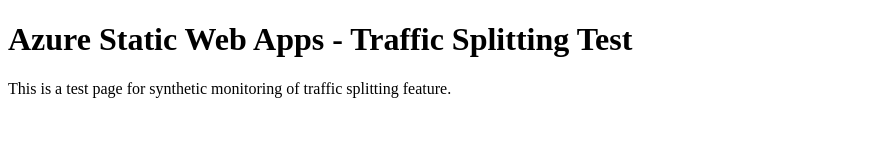
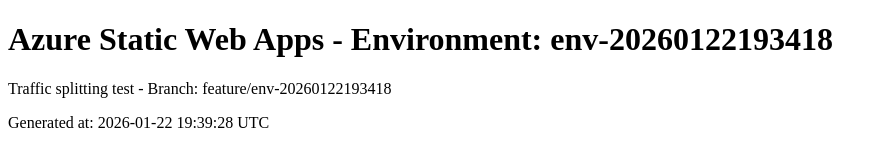
Before and after one commit to skylathadani-ms/synthetics-swa-traffic-20260122193418, a plain HTML site: page index.html in a window 1280 px wide. Shown: the whole page, without its empty margins (0-887 px from the left). Drawn offline with Linux system fonts and the light colour scheme.

Commit message:
Update index.html for env-20260122193418

```diff
--- a/index.html
+++ b/index.html
@@ -1,10 +1,11 @@
 <!DOCTYPE html>
 <html>
 <head>
-<title>Synthetics Test - Traffic Splitting</title>
+<title>Environment: env-20260122193418</title>
 </head>
 <body>
-<h1>Azure Static Web Apps - Traffic Splitting Test</h1>
-<p>This is a test page for synthetic monitoring of traffic splitting feature.</p>
+<h1>Azure Static Web Apps - Environment: env-20260122193418</h1>
+<p>Traffic splitting test - Branch: feature/env-20260122193418</p>
+<p>Generated at: 2026-01-22 19:39:28 UTC</p>
 </body>
 </html>
```
